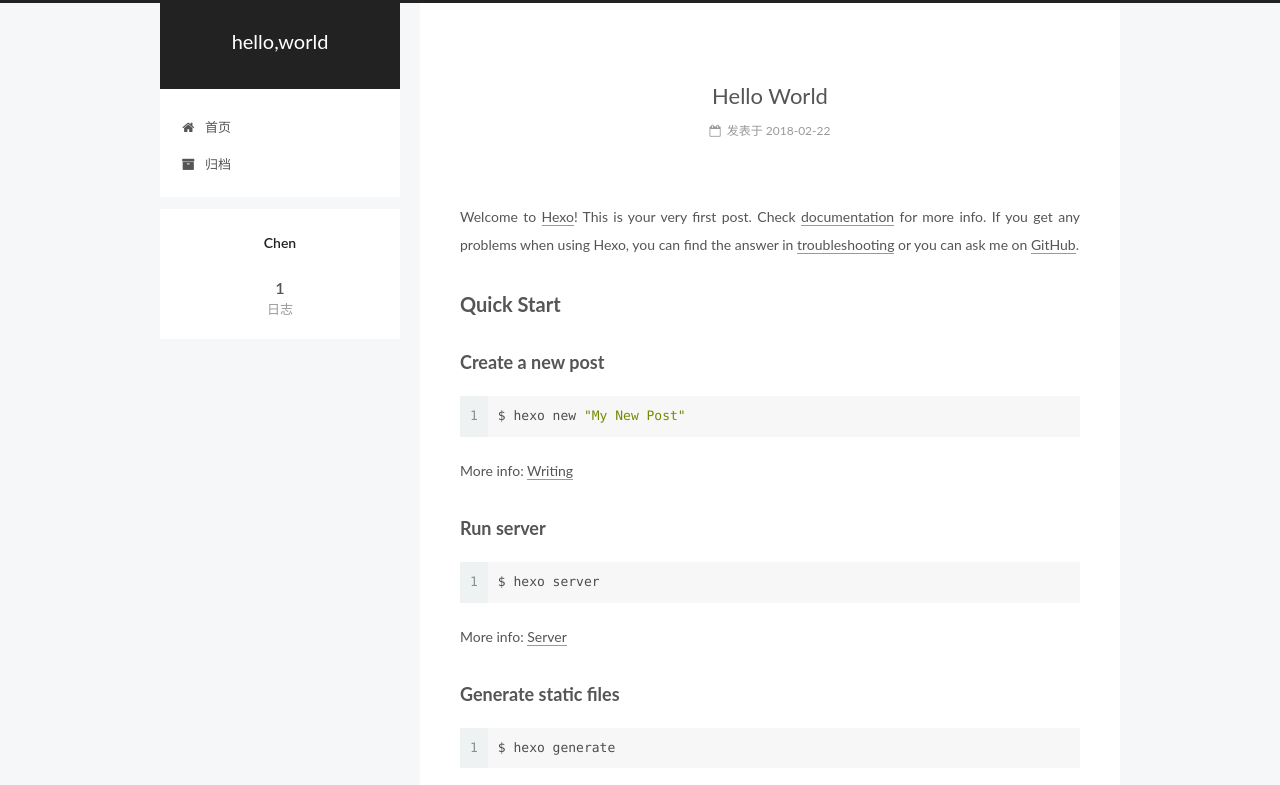
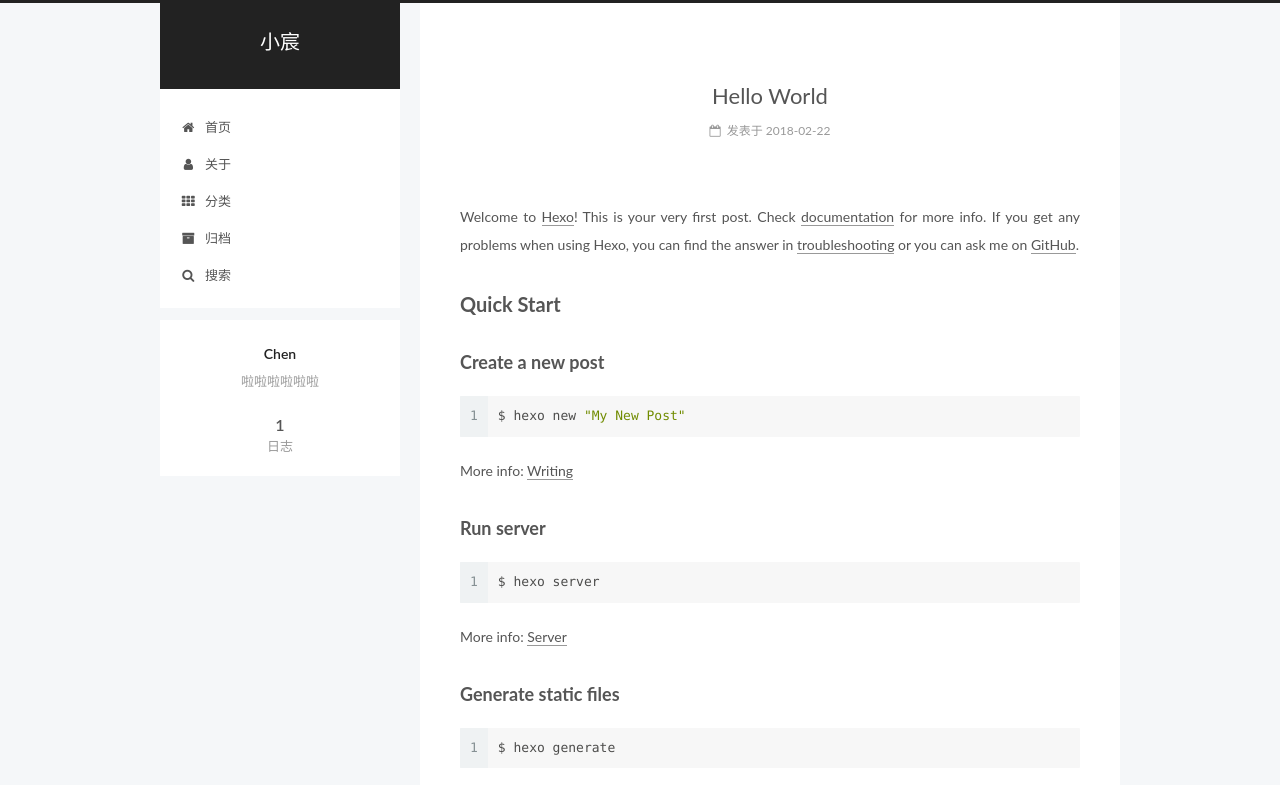
Before and after one commit to ZhangWeiC/ZhangWeiC.github.io, a plain HTML site: page index.html in a window 1280 px wide. Shown: the top 785 px of the page. Drawn offline with Linux system fonts and the light colour scheme.

Commit message:
Site updated: 2018-02-22 10:29:20

```diff
--- a/css/main.css
+++ b/css/main.css
@@ -1823,7 +1823,7 @@ pre .javascript .function {
   width: 4px;
   height: 4px;
   border-radius: 50%;
-  background: #672677;
+  background: #fffe11;
 }
 .links-of-blogroll {
   font-size: 13px;
--- a/index.html
+++ b/index.html
@@ -79,13 +79,16 @@
 
 
 
+<meta name="description" content="啦啦啦啦啦啦">
 <meta property="og:type" content="website">
-<meta property="og:title" content="hello,world">
+<meta property="og:title" content="小宸">
 <meta property="og:url" content="http://yoursite.com/index.html">
-<meta property="og:site_name" content="hello,world">
+<meta property="og:site_name" content="小宸">
+<meta property="og:description" content="啦啦啦啦啦啦">
 <meta property="og:locale" content="zh-Hans">
 <meta name="twitter:card" content="summary">
-<meta name="twitter:title" content="hello,world">
+<meta name="twitter:title" content="小宸">
+<meta name="twitter:description" content="啦啦啦啦啦啦">
 
 
 
@@ -121,7 +124,7 @@
 
 
 
-  <title>hello,world</title>
+  <title>小宸</title>
 
 
 
@@ -152,7 +155,7 @@
     <div class="custom-logo-site-title">
       <a href="/"  class="brand" rel="start">
         <span class="logo-line-before"><i></i></span>
-        <span class="site-title">hello,world</span>
+        <span class="site-title">小宸</span>
         <span class="logo-line-after"><i></i></span>
       </a>
     </div>
@@ -187,12 +190,42 @@
         </li>
 
 
+        <li class="menu-item menu-item-about">
+          <a href="/about/" rel="section">
+
+              <i class="menu-item-icon fa fa-fw fa-user"></i> <br />
+
+            关于
+          </a>
+        </li>
+
+
+        <li class="menu-item menu-item-categories">
+          <a href="/categories/" rel="section">
+
+              <i class="menu-item-icon fa fa-fw fa-th"></i> <br />
+
+            分类
+          </a>
+        </li>
+
+
         <li class="menu-item menu-item-archives">
           <a href="/archives/" rel="section">
 
               <i class="menu-item-icon fa fa-fw fa-archive"></i> <br />
 
             归档
+          </a>
+        </li>
+
+
+        <li class="menu-item menu-item-search">
+          <a href="/搜索" rel="section">
+
+              <i class="menu-item-icon fa fa-fw fa-search"></i> <br />
+
+            搜索
           </a>
         </li>
 
@@ -238,7 +271,7 @@
     </span>
 
     <span hidden itemprop="publisher" itemscope itemtype="http://schema.org/Organization">
-      <meta itemprop="name" content="hello,world">
+      <meta itemprop="name" content="小宸">
     </span>
 
 
@@ -380,7 +413,7 @@
           <div class="site-author motion-element" itemprop="author" itemscope itemtype="http://schema.org/Person">
 
               <p class="site-author-name" itemprop="name">Chen</p>
-              <p class="site-description motion-element" itemprop="description"></p>
+              <p class="site-description motion-element" itemprop="description">啦啦啦啦啦啦</p>
           </div>
 
           <nav class="site-state motion-element">
```
Also changed, not shown: 2018/02/22/hello-world/index.html (+35 -5 lines), archives/2018/02/index.html (+39 -6 lines), archives/2018/index.html (+39 -6 lines), archives/index.html (+39 -6 lines), images/timg.jpeg (added).
